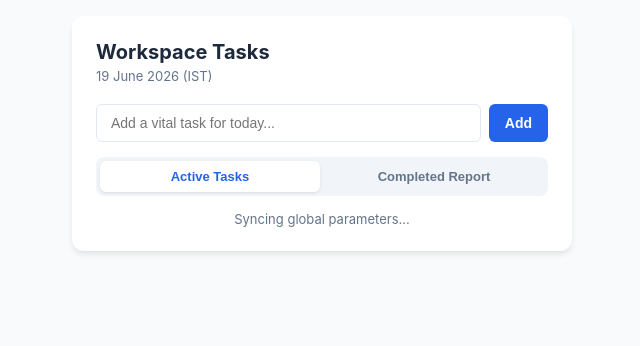
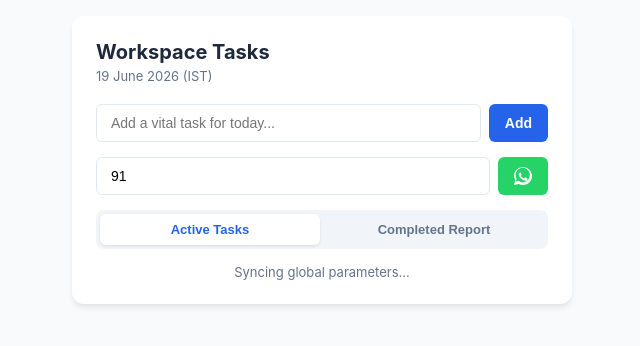
Before and after one commit to satyamxpandey/TODO, a plain HTML site: page index.html in a window 1280 px wide. Shown: the whole page, without its empty margins (318-958 px from the left). Drawn offline with Linux system fonts and the light colour scheme.

Commit message:
Update index.html

```diff
--- a/index.html
+++ b/index.html
@@ -6,6 +6,7 @@
   <style>
     :root {
       --primary-color: #2563eb;
+      --whatsapp-color: #25d366;
       --bg-color: #f8fafc;
       --card-bg: #ffffff;
       --text-main: #1e293b;
@@ -38,7 +39,36 @@
     .input-group input:focus { border-color: var(--primary-color); }
     .input-group button { background-color: var(--primary-color); color: white; border: none; padding: 10px 16px; border-radius: 6px; font-weight: 600; cursor: pointer; font-size: 14px; }
 
-    /* Segmented Control Filter Buttons */
+    /* WhatsApp Share Row Engine */
+    .whatsapp-group {
+      display: flex;
+      gap: 8px;
+      margin-bottom: 15px;
+    }
+    .whatsapp-group input {
+      flex: 1;
+      padding: 10px 14px;
+      border: 1px solid var(--border-color);
+      border-radius: 6px;
+      outline: none;
+      font-size: 14px;
+    }
+    .whatsapp-group input:focus { border-color: var(--whatsapp-color); }
+    .whatsapp-btn {
+      background-color: var(--whatsapp-color);
+      color: white;
+      border: none;
+      padding: 10px 16px;
+      border-radius: 6px;
+      cursor: pointer;
+      display: flex;
+      align-items: center;
+      justify-content: center;
+      transition: background 0.2s;
+    }
+    .whatsapp-btn:hover { background-color: #20ba5a; }
+    .whatsapp-icon-svg { width: 18px; height: 18px; fill: currentColor; }
+
     .filter-tabs {
       display: flex;
       background: #f1f5f9;
@@ -57,7 +87,6 @@
       color: var(--text-muted);
       border-radius: 6px;
       cursor: pointer;
-      transition: all 0.2s ease;
     }
     .filter-btn.active {
       background: var(--card-bg);
@@ -87,6 +116,15 @@
     <button onclick="createNewTask()">Add</button>
   </div>
 
+  <div class="whatsapp-group">
+    <input type="tel" id="wa-phone" placeholder="Enter Number (e.g., 919876543210)" value="91">
+    <button class="whatsapp-btn" onclick="sendWhatsAppMessage()" title="Send via WhatsApp">
+      <svg class="whatsapp-icon-svg" viewBox="0 0 24 24">
+        <path d="M.057 24l1.687-6.163c-1.041-1.804-1.588-3.849-1.587-5.946C.06 5.348 5.397.01 12.008.01c3.202.001 6.212 1.246 8.477 3.514 2.266 2.268 3.507 5.28 3.505 8.484-.004 6.657-5.34 11.997-11.953 11.997-2.005-.001-3.973-.502-5.717-1.456L0 24zm6.59-4.846c1.66.986 3.288 1.488 4.643 1.489 5.425.002 9.845-4.417 9.848-9.842.002-2.628-1.02-5.1-2.872-6.957C16.356 1.992 13.9.97 11.997.97c-5.43 0-9.852 4.414-9.855 9.842-.001 1.702.469 3.366 1.36 4.766l-.995 3.636 3.733-.981zM17.13 14.8c-.28-.14-1.65-.814-1.906-.907-.256-.094-.443-.14-.63.14-.186.28-.72.906-.882 1.092-.163.186-.326.21-.605.07-.28-.14-1.18-.435-2.247-1.387-.83-.74-1.39-1.653-1.553-1.933-.163-.28-.017-.43.123-.57.127-.127.28-.326.42-.49.14-.163.186-.28.28-.466.094-.186.046-.35-.023-.49-.07-.14-.63-1.517-.862-2.077-.227-.547-.457-.473-.63-.482-.163-.008-.35-.01-.537-.01-.186 0-.49.07-.746.35-.256.28-1.026 1.004-1.026 2.45 0 1.445 1.05 2.843 1.197 3.03.147.186 2.067 3.155 5.006 4.42.7.3 1.245.48 1.67.616.703.224 1.344.192 1.85.117.563-.083 1.648-.674 1.882-1.326.234-.652.234-1.21.163-1.325-.07-.116-.256-.185-.536-.325z"/>
+      </svg>
+    </button>
+  </div>
+
   <div class="filter-tabs">
     <button id="btn-pending" class="filter-btn active" onclick="changeFilter('Pending')">Active Tasks</button>
     <button id="btn-completed" class="filter-btn" onclick="changeFilter('Completed')">Completed Report</button>
@@ -97,8 +135,8 @@
 </div>
 
 <script>
-  let currentFilter = 'Pending'; // Keeps track of which tab is open
-  let globalTasksData = [];      // Caches active data stream
+  let currentFilter = 'Pending';
+  let globalTasksData = [];
 
   function displayISTDate() {
     const options = { timeZone: "Asia/Kolkata", year: 'numeric', month: 'long', day: 'numeric' };
@@ -124,7 +162,6 @@
     const container = document.getElementById('list-container');
     container.innerHTML = '';
 
-    // Filter array dynamically based on selected interface tab
     const filteredTasks = globalTasksData.filter(task => task.status === currentFilter);
 
     if (filteredTasks.length === 0) {
@@ -173,11 +210,34 @@
     }).addTask(val);
   }
 
+  // WhatsApp Message Disptacher Logic
+  function sendWhatsAppMessage() {
+    const phoneInput = document.getElementById('wa-phone').value.replace(/[^0-9]/g, '');
+    const taskInput = document.getElementById('task-input').value.trim();
+
+    if (!phoneInput || phoneInput.length < 10) {
+      alert("Please enter a valid phone number with country code (e.g., 91xxxxxxxxxx).");
+      return;
+    }
+
+    // Build automated text payload
+    let message = "Hello, here is an update from the OfBuzz Task Matrix.";
+    if (taskInput) {
+      message += `\n\nTarget Action: *${taskInput}*`;
+    }
+
+    const encodedMessage = encodeURIComponent(message);
+    const whatsappUrl = `https://wa.me/${phoneInput}?text=${encodedMessage}`;
+
+    // Launch secure external frame endpoint
+    window.open(whatsappUrl, '_blank');
+  }
+
   function showLoading(show) {
     document.getElementById('loading').style.display = show ? 'block' : 'none';
   }
 
-  setInterval(loadTasks, 10000); // 10-second cross-user synchronizer
+  setInterval(loadTasks, 10000);
   displayISTDate();
   loadTasks();
 </script>
```
